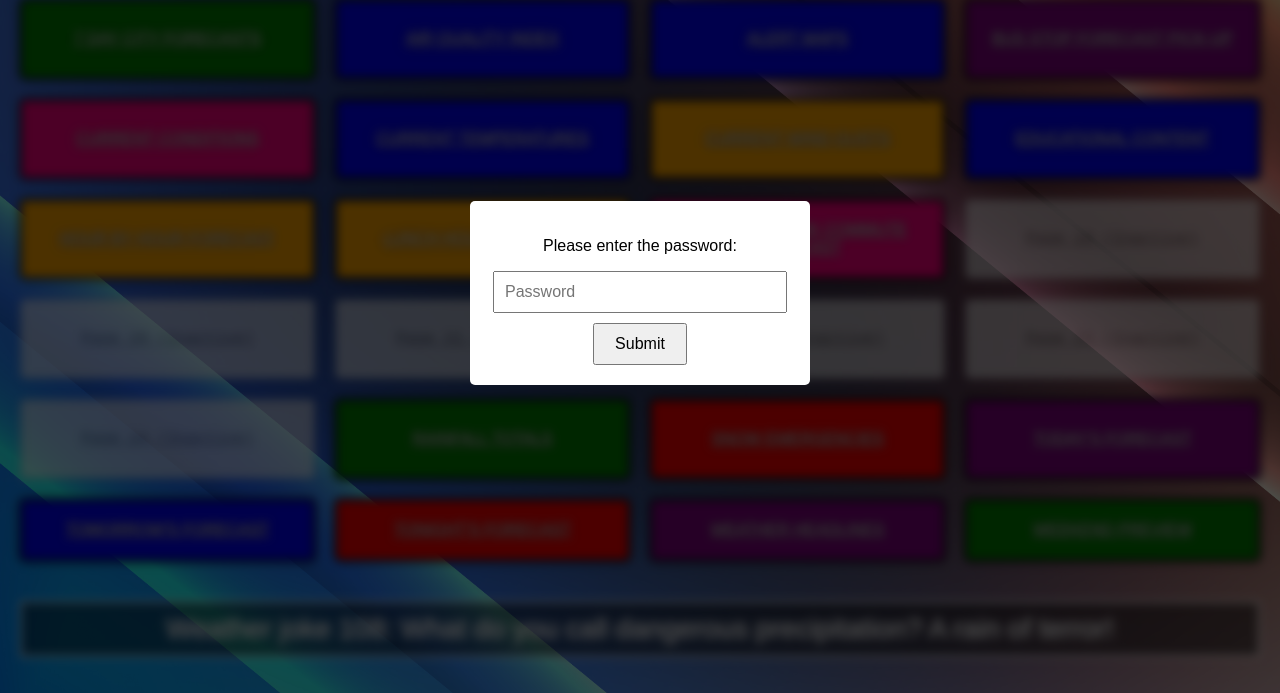
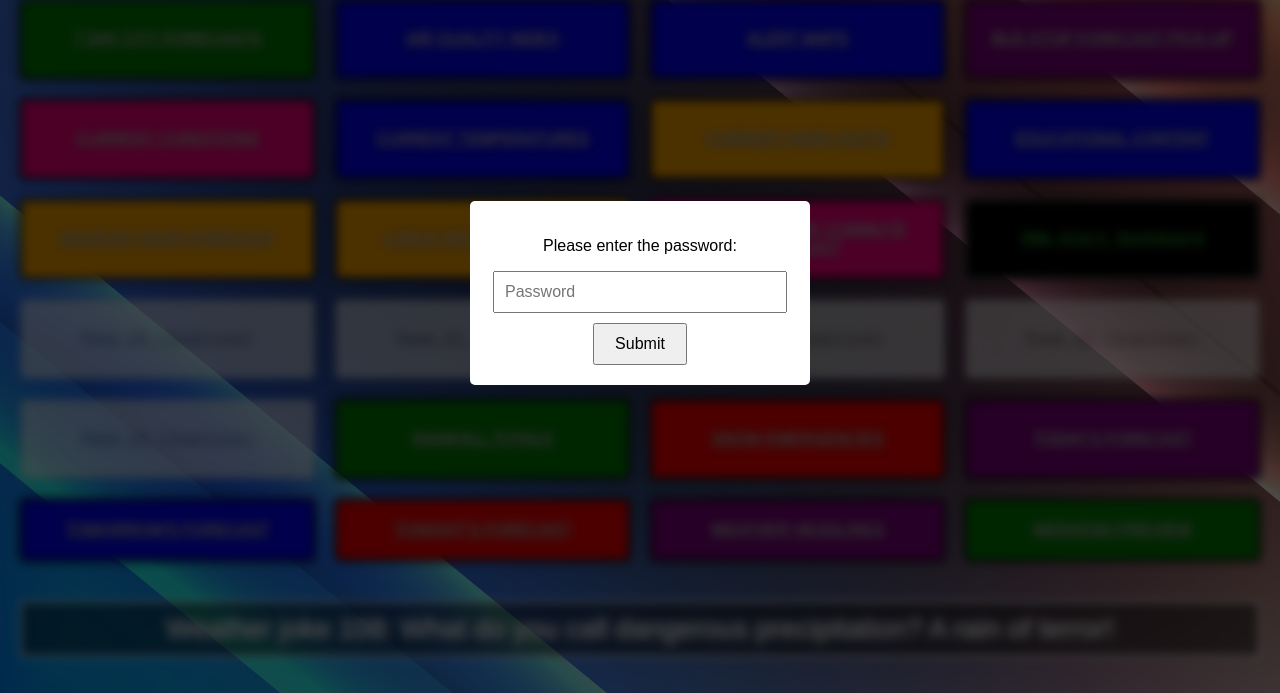
Before and after one commit to ONW2025/automated-graphics, a plain HTML site: page index.html in a window 1280 px wide. Shown: the part 107-800 px from the top of the page. Drawn offline with Linux system fonts and the light colour scheme.

Commit message:
Update index.html
Added Alert Dashboard Info

```diff
--- a/index.html
+++ b/index.html
@@ -238,9 +238,9 @@
     </a>
 
     <!-- Page Box 19 (Inactive) -->
-    <a href="" class="page-box disabled"
-       style="--box-background: #fff; --box-border: 2px dashed #999; --box-font-family: 'Courier New', monospace; --box-font-size: 16px; --box-color: #666; --box-glow: none; --box-text-glow: none;">
-      Page 19 (Inactive)
+    <a href="https://onw2025.github.io/ONWAlertDashboard/" class="page-box"
+       style="--box-background: #000000; --box-border: 2px dashed #999; --box-font-family: 'Courier New', monospace; --box-font-size: 16px; --box-color: #32CD32; --box-glow: 0 0 5px rgba(0,0,0,1); --box-text-glow: 0 0 10px rgba(0,0,0,1); --box-hover-background: #000; --box-hover-glow: 0 0 10px rgba(119,119,119,0.4);">
+      ONW Alert Dashboard
     </a>
 
     <!-- Page Box 20 (Inactive) -->
```
